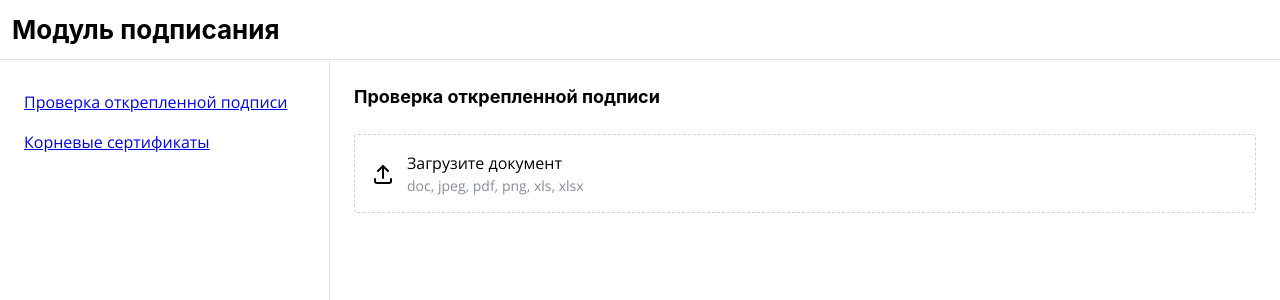
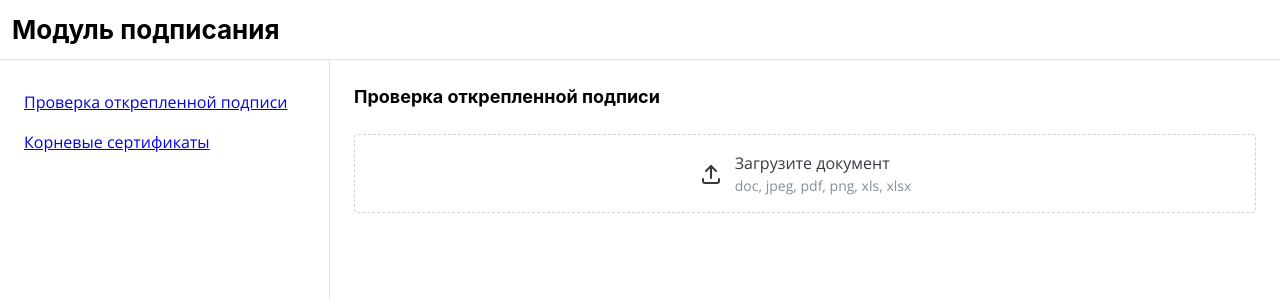
Before and after one commit to ialiev685/signing_module, a React (Vite) app in the folder web_module/: page /verificationSignature in a window 1280 px wide. Shown: the top 300 px of the page. Built offline with nearby package versions, Linux system fonts and the light colour scheme.

Commit message:
добавил карточку в dropzone

```diff
--- a/web_module/src/components/upload-file/index.tsx
+++ b/web_module/src/components/upload-file/index.tsx
@@ -1,6 +1,8 @@
 import { Dropzone, MIME_TYPES } from "@mantine/dropzone";
 import { Text, Flex } from "@mantine/core";
 import { IconUpload } from "@tabler/icons-react";
+import { useMantineTheme } from "@mantine/core";
+import { FileCard } from "../file-card";
 
 const fileExpansion = {
   p7b: "application/pkcs7-signature",
@@ -17,23 +19,34 @@ const fileExpansion = {
 type UploadFileProps = {
   title?: string;
   accept?: (keyof typeof fileExpansion)[];
+  onChange: (files?: File[]) => void;
+  files?: File[];
 };
 
-export const UploadFile = ({ title, accept }: UploadFileProps) => {
-  return (
+export const UploadFile = ({
+  title,
+  accept,
+  onChange,
+  files,
+}: UploadFileProps) => {
+  const { colors } = useMantineTheme();
+
+  return files?.length ? (
+    files.map((file) => (
+      <FileCard title={file.name} onClose={() => onChange(undefined)} />
+    ))
+  ) : (
     <Dropzone
       multiple={false}
       accept={accept?.map((expansion) => fileExpansion[expansion])}
-      onDrop={(files) => {
-        console.log("files", files);
-      }}
+      onDrop={onChange}
     >
-      <Flex gap={12} align="center">
-        <IconUpload />
+      <Flex gap={12} align="center" justify="center">
+        <IconUpload color={colors.gray[8]} />
         <div>
-          <Text>{title}</Text>
+          <Text c={colors.gray[8]}>{title}</Text>
           {accept && (
-            <Text size="sm" c="dimmed">
+            <Text size="sm" c={colors.gray[6]}>
               {accept?.map((expansion) => expansion).join(", ")}
             </Text>
           )}
```
